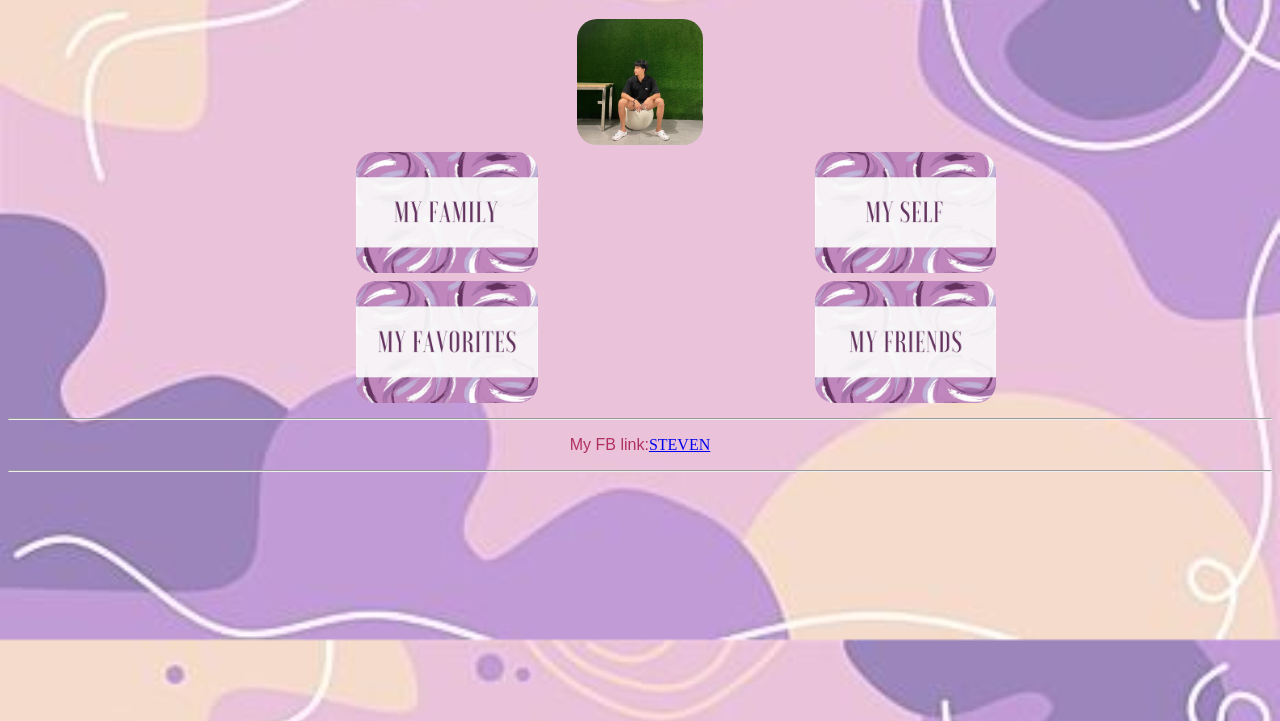
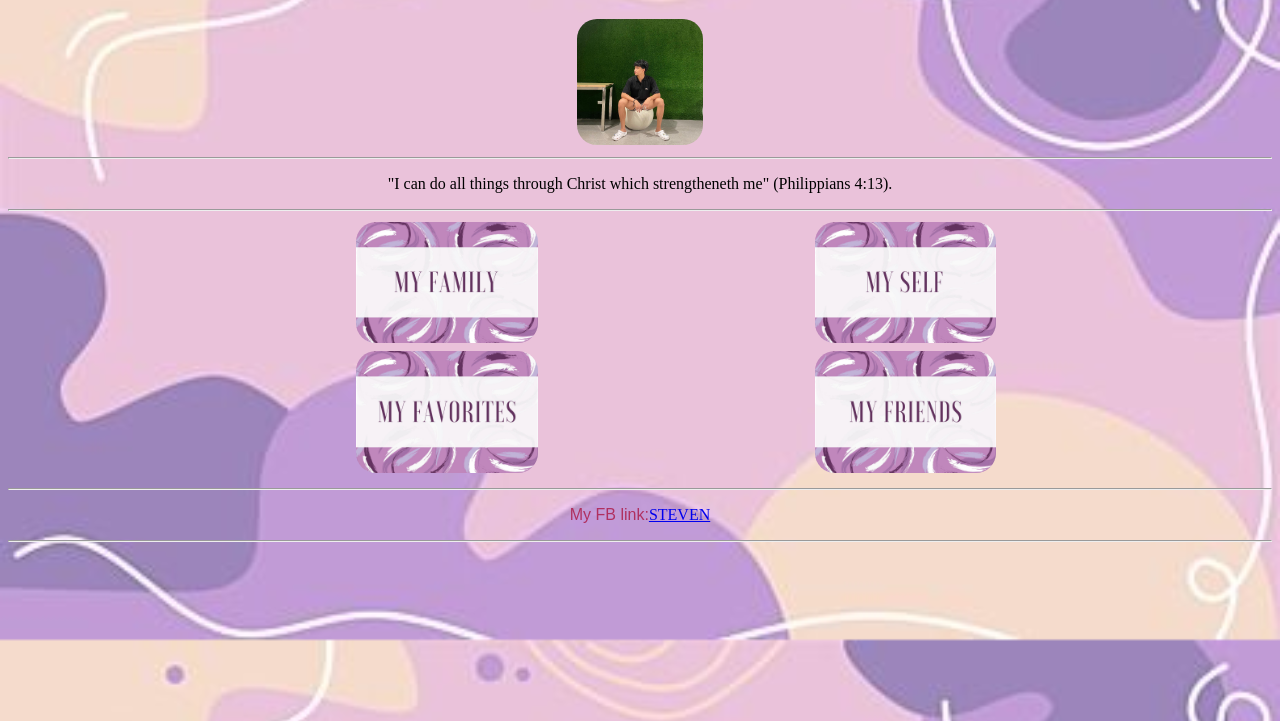
Before and after one commit to stevennnn09/VILLAR, a plain HTML site: page index.html in a window 1280 px wide. Shown: the part 79-800 px from the top of the page. Drawn offline with Linux system fonts and the light colour scheme.

Commit message:
Update index.html

```diff
--- a/index.html
+++ b/index.html
@@ -38,7 +38,9 @@
 <a href = "AKIN_TOOOO.html">
 <img src= "em.jpg" width="10%" height= "10%"></a>
 <br>
-
+<hr>
+<p> "I can do all things through Christ which strengtheneth me" (Philippians 4:13).</p>
+<hr>
 
 
 <table>
```
